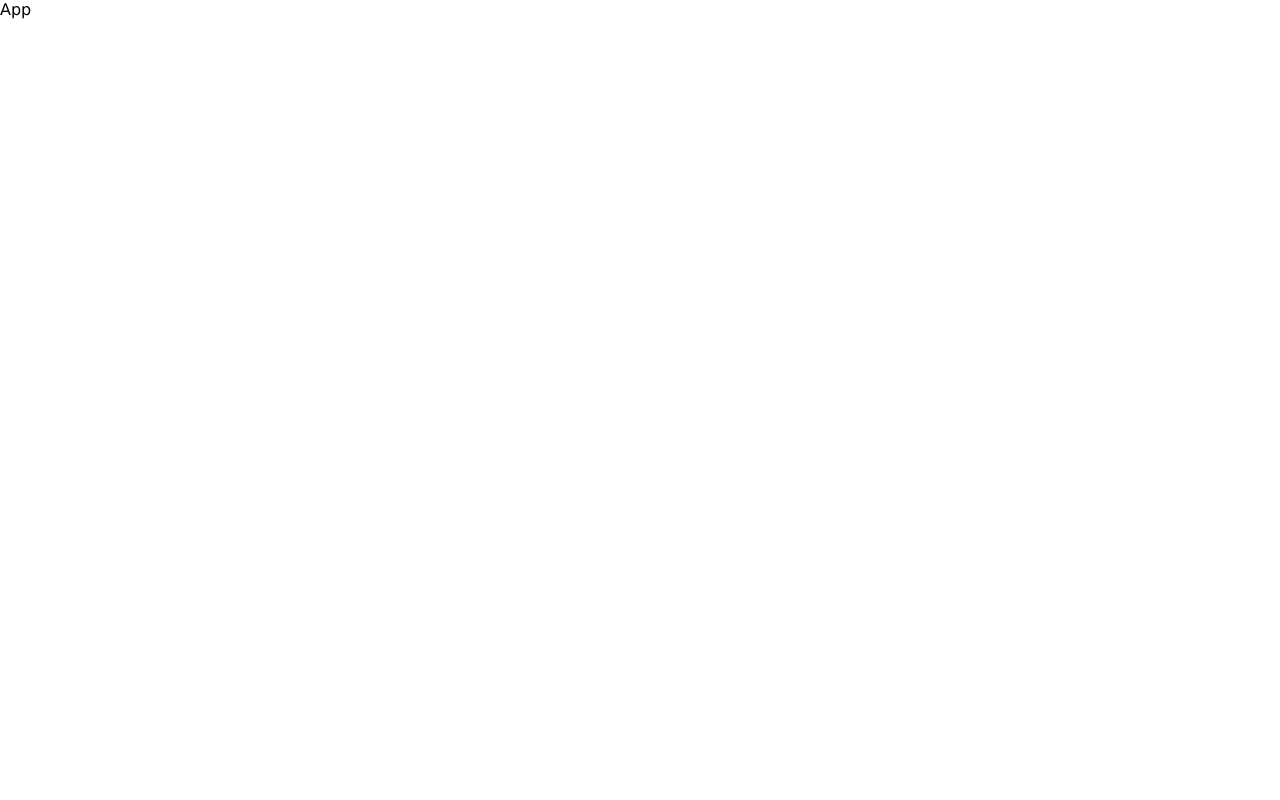
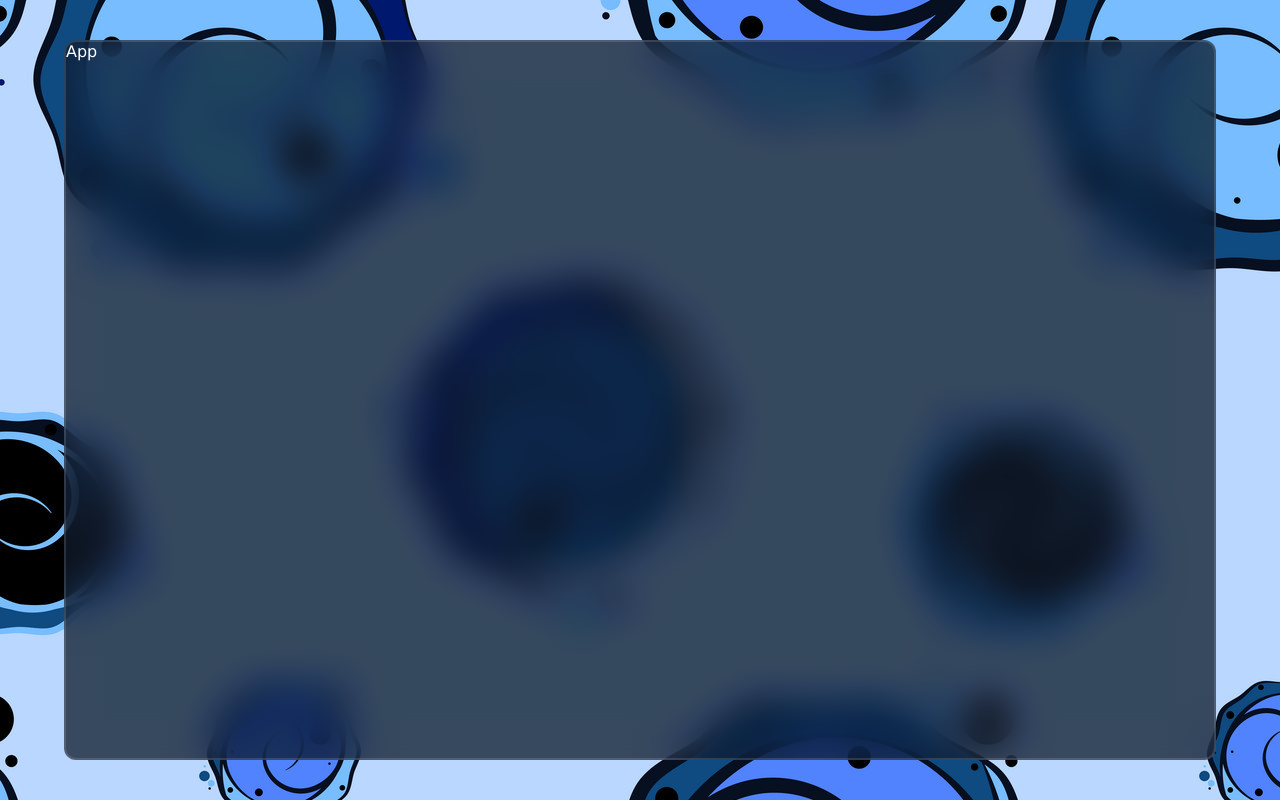
Before and after one commit to alessandro-arg/chat-application, a React (Vite) app: page / in a window 1280 px wide. Built offline with nearby package versions, Linux system fonts and the light colour scheme.

Commit message:
added the first components

```diff
--- a/src/App.jsx
+++ b/src/App.jsx
@@ -1,7 +1,5 @@
 const App = () => {
-  return (
-    <div className=''>App</div>
-  )
-}
+  return <div className="container">App</div>;
+};
 
-export default App
+export default App;
--- /dev/null
+++ b/src/components/chat/Chat.jsx
@@ -0,0 +1,5 @@
+const Chat = () => {
+  return <div className="">Chat</div>;
+};
+
+export default Chat;
--- /dev/null
+++ b/src/components/detail/Detail.jsx
@@ -0,0 +1,5 @@
+const Detail = () => {
+  return <div className="">Detail</div>;
+};
+
+export default Detail;
--- /dev/null
+++ b/src/components/list/List.jsx
@@ -0,0 +1,5 @@
+const List = () => {
+  return <div className="">List</div>;
+};
+
+export default List;
--- a/src/index.css
+++ b/src/index.css
@@ -5,3 +5,21 @@
   font-family: "Lucida Sans", "Lucida Sans Regular", "Lucida Grande",
     "Lucida Sans Unicode", Geneva, Verdana, sans-serif;
 }
+
+body {
+  background-image: url("./../public/bg.jpg");
+  height: 100vh;
+  display: flex;
+  align-items: center;
+  justify-content: center;
+  color: white;
+}
+
+.container {
+  width: 90vw;
+  height: 90vh;
+  background-color: rgba(17, 25, 40, 0.75);
+  backdrop-filter: blur(19px) saturate(180%);
+  border-radius: 12px;
+  border: 2px solid rgba(255, 255, 255, 0.125);
+}
```
Also changed, not shown: public/bg.jpg, src/components/chat/chat.css (added), src/components/detail/detail.css (added), src/components/list/list.css (added).
